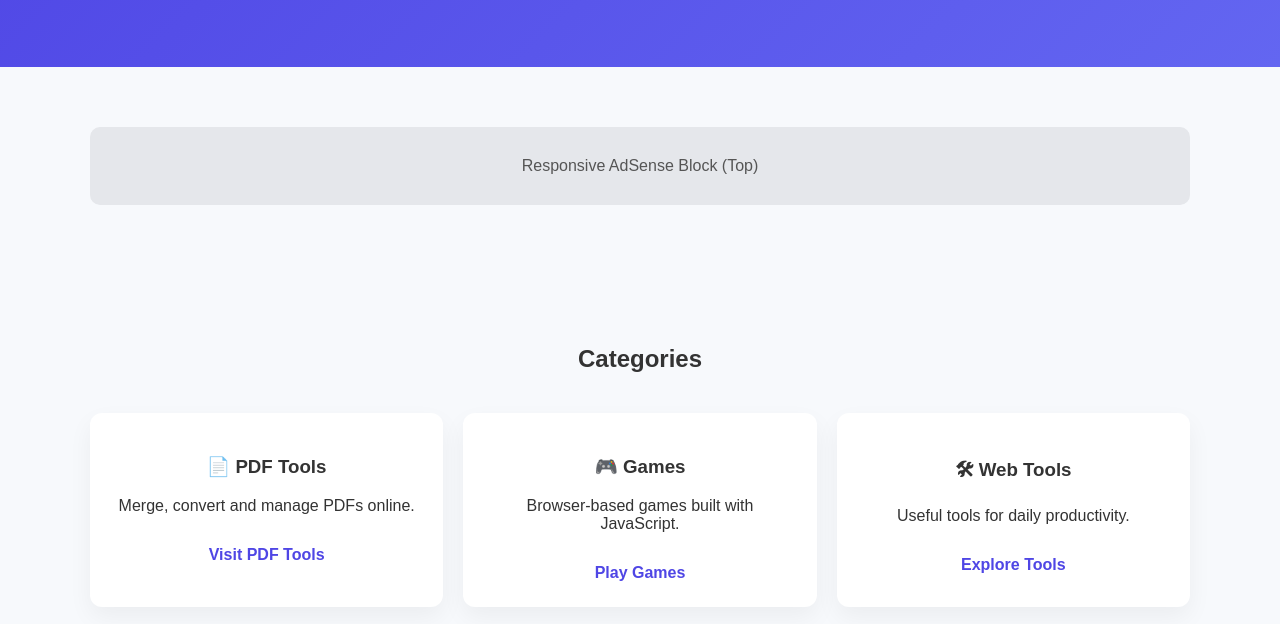
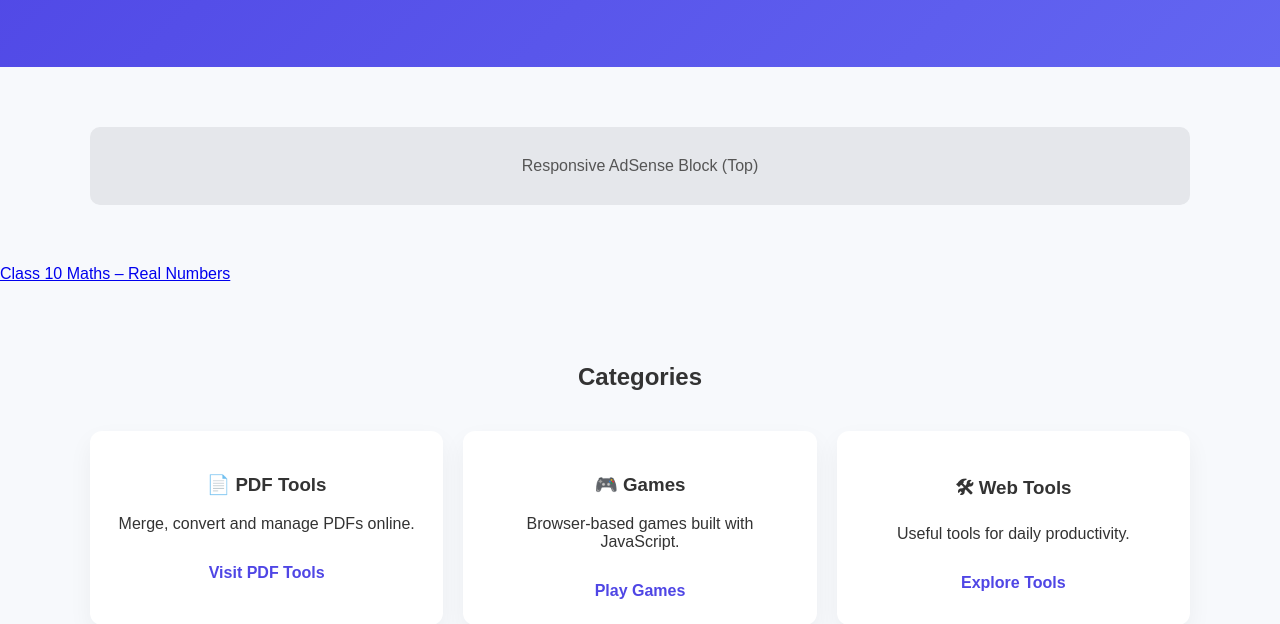
Before and after one commit to bhhawnasingh-dot/booknnotes, a plain HTML site: page index.html in a window 1280 px wide. Shown: the part 176-800 px from the top of the page. Drawn offline with Linux system fonts and the light colour scheme.

Commit message:
Update index.html

```diff
--- a/index.html
+++ b/index.html
@@ -44,7 +44,11 @@
 <section>
   <div class="ads">Responsive AdSense Block (Top)</div>
 </section>
+<!-- Responsive Ad -->
 
+<a href="class-10-maths-real-numbers.html">
+  Class 10 Maths – Real Numbers
+</a>
 <!-- CATEGORIES -->
 <section>
   <h2>Categories</h2>
```
